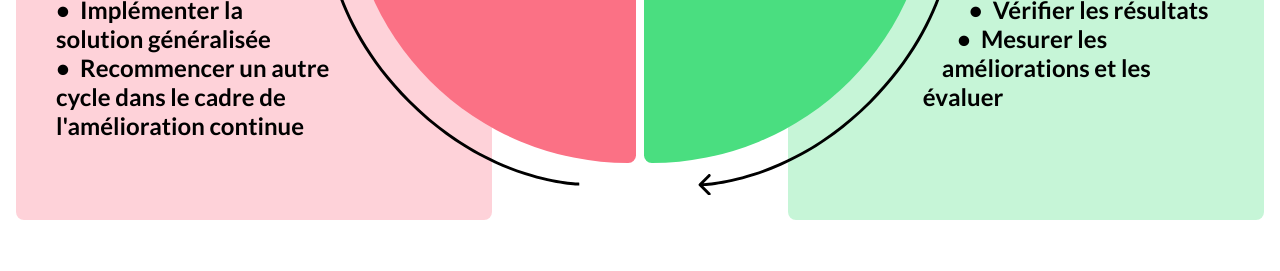
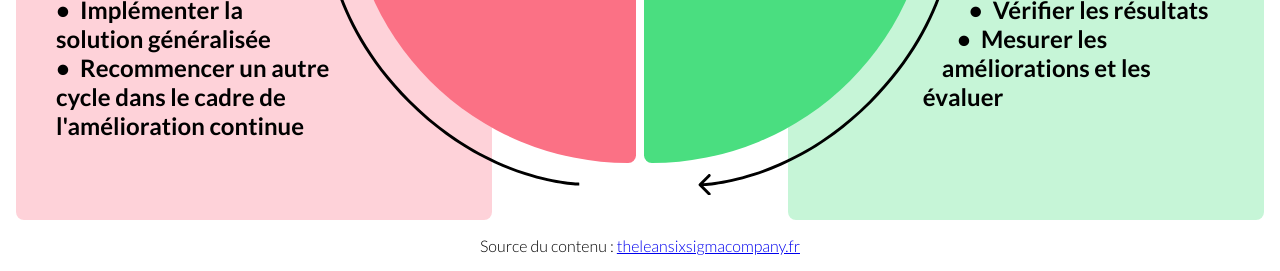
Before and after one commit to CESI-DI-22/Efficacit--entreprise-infographie, a plain HTML site: page index.html in a window 1280 px wide. Shown: the part 607-878 px from the top of the page. Before the commit the page ends 843 px from the top, so only its background shows below. Drawn offline with Linux system fonts and the light colour scheme.

Commit message:
add footer

```diff
--- a/index.html
+++ b/index.html
@@ -155,5 +155,7 @@
         </ul>
       </div>
     </section>
+
+    <footer>Source du contenu : <a href="https://www.theleansixsigmacompany.fr/wiki/outil-pdca/">theleansixsigmacompany.fr</a></footer>
   </body>
 </html>
--- a/style.css
+++ b/style.css
@@ -270,3 +270,7 @@ h1 {
     margin-bottom: 1rem;
   }
 }
+
+footer {
+  padding-bottom: 1rem;
+}
```
